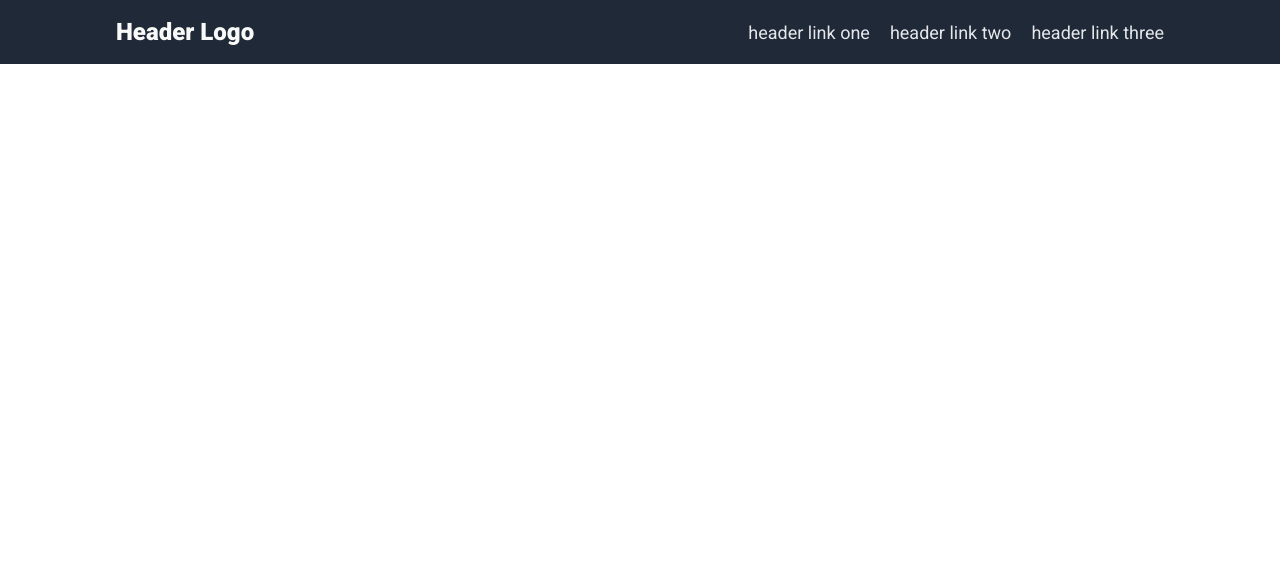
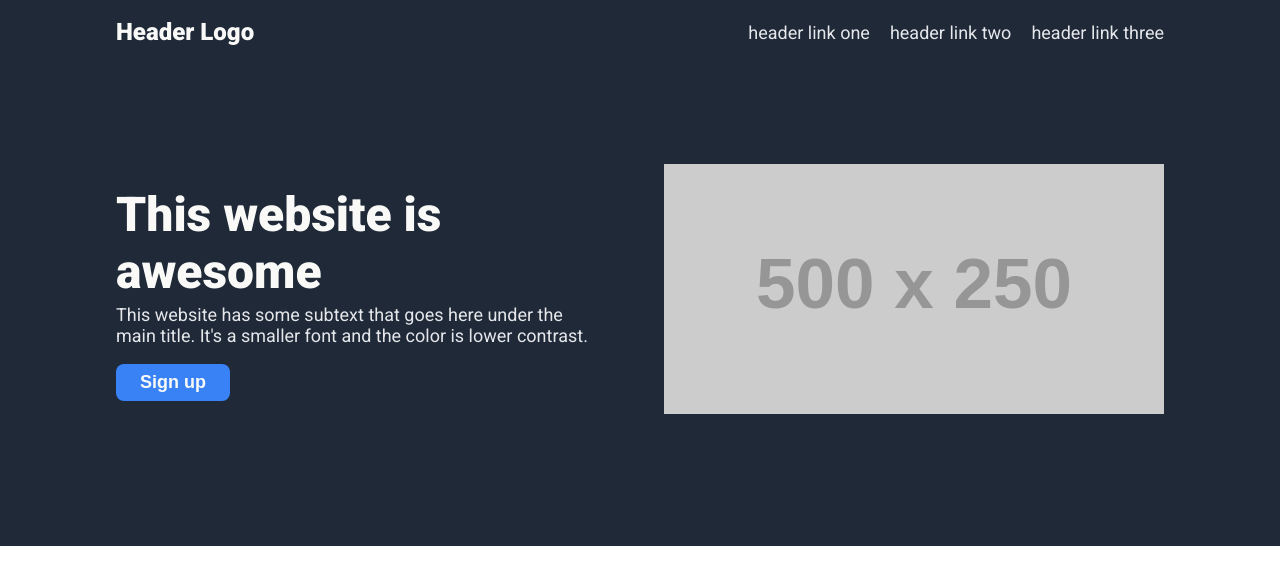
Before and after one commit to tw3080/odin-landing-page, a plain HTML site: page index.html in a window 1280 px wide. Drawn offline with Linux system fonts and the light colour scheme; placeholder pictures from the web are drawn by us.

Commit message:
Create hero section and populate with placeholder content

```diff
--- a/index.html
+++ b/index.html
@@ -21,8 +21,15 @@
                     <li><a href="#">header link three</a></li>
                 </ul>
             </nav>
-            <div class="hero">
-
+            <div class="hero content-wrapper">
+                <div class="left-content">
+                    <h1>This website is awesome</h1>
+                    <p>This website has some subtext that goes here under the main title. It's a smaller font and the color is lower contrast.</p>
+                    <button>Sign up</button>
+                </div>
+                <div class="right-content">
+                    <img src="https://via.placeholder.com/500x250">
+                </div>
             </div>
         </header>
         <div class="info">
--- a/style.css
+++ b/style.css
@@ -24,6 +24,37 @@ nav {
     height: 64px;
 }
 
+button {
+    background-color: #3882f6;
+    color: #f9faf8;
+    border: 0;
+    border-radius: 8px;
+    padding: 8px 24px;
+    font-size: 18px;
+    font-weight: 700;
+}
+
+ul {
+    display: flex;
+    gap: 20px;
+    list-style-type: none;
+    margin: 0;
+    padding: 0;
+}
+
+h1 {
+    font-size: 48px;
+    font-weight: 900;
+    color: #f9faf8;
+    margin: 4px 0 4px 0;
+}
+
+p {
+    font-size: 18px;
+    color: #e5e7eb;
+    margin-top: 0;
+}
+
 .content-wrapper {
     max-width: 1048px;
     margin: 0 auto;
@@ -35,10 +66,9 @@ nav {
     color: #f9faf8
 }
 
-.links {
+.hero {
     display: flex;
-    gap: 20px;
-    list-style-type: none;
-    margin: 0;
-    padding: 0;
+    align-items: center;
+    gap: 64px;
+    padding: 100px 0 128px 0;
 }
```
